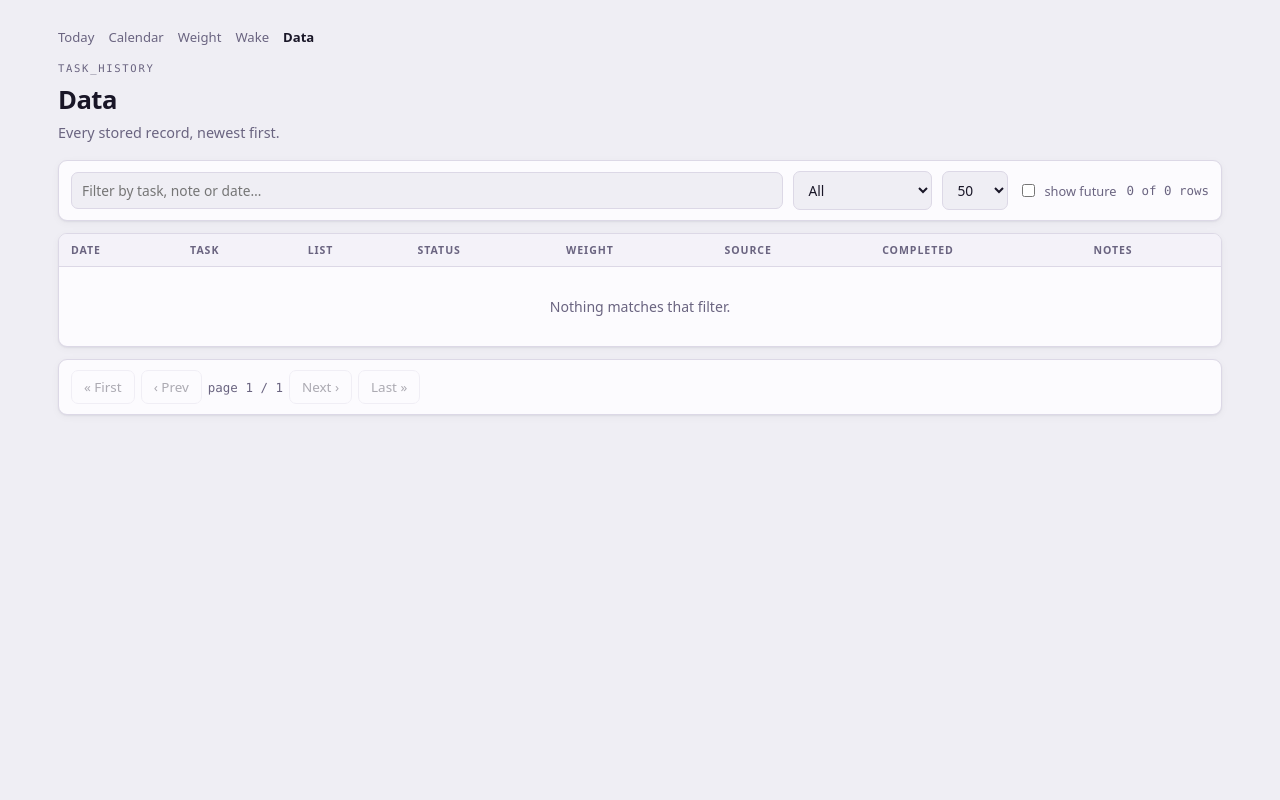
After one commit to alexrao2000/stellar, a FastAPI app: page /data in a window 1280 px wide. The commit adds this page. Run offline with FastAPI, Linux system fonts and the light colour scheme; data that the repository does not hold is empty.

Commit message:
feat: bring the wake chart and data table into the app
Two of the three remaining Streamlit views, now reading task_history instead of
the old tables. That matters: dashboard/app.py reads weight_log, wake_up_log and
task_completions, so it shows the pre-reconciliation picture -- none of the 607
corrected weights, none of the supplied days, and nothing recorded through the
app since.

/wake and /weight share one template. Both are a day-keyed series with the same
stats and chart, differing only in labels, units and formatting, so
weight_log.html became series_chart.html driven by a config block rather than a
second 500-line near-copy. /api/wake gained a `w` field so both series read
identically; `time` stays for anything hitting the endpoint directly.

/data is a filterable, paginated table over the whole record -- text filter,
completion filter, page size.

Three things caught by looking at the rendered pages rather than the status
codes:

- The wake chart was upside down. I had inverted the y-axis on the theory it
  matched the old dashboard, which put midnight at the top and contradicted the
  page's own "lower is earlier" caption. The default orientation already does
  what the caption says; the inversion was simply wrong.
- The wake stats read "Lowest 00:53 / Highest 22:00", which is meaningless for
  clock times. Now "Earliest" and "Latest riser", and the footer no longer
  claims to be rendering weigh-ins from weight_log.
- /data opened on 2026-09-30 -- days are materialised ahead, so "newest first"
  led with a wall of empty placeholders. Future days are hidden behind a
  checkbox now, and the cutoff uses local date parts so today does not vanish
  each evening.

Static builder follows the rename and passes its own config; verified it still
produces a working page.

Co-Authored-By: Claude Opus 5 <noreply@anthropic.com>

```diff
--- a/scripts/templates/calendar_view.html
+++ b/scripts/templates/calendar_view.html
@@ -191,7 +191,7 @@ footer.foot b { color: var(--ink); font-weight: 600; }
 </style>
 
 <div class="wrap">
-  <nav class="appnav"><a href="/">Today</a><a class="here" href="/calendar">Calendar</a><a href="/weight">Weight</a></nav>
+  <nav class="appnav"><a href="/">Today</a><a class="here" href="/calendar">Calendar</a><a href="/weight">Weight</a><a href="/wake">Wake</a><a href="/data">Data</a></nav>
   <p class="eyebrow">Reconciled &middot; Takeout base + Supabase weights</p>
   <h1>Task Calendar</h1>
   <p class="sub">Every task by day. Faded means done; vibrant means missed. Hover any tile for its notes and full record.</p>
--- /dev/null
+++ b/scripts/templates/data_table.html
@@ -0,0 +1,248 @@
+<title>Data</title>
+<style>
+:root {
+  --bg: #EFEEF4; --surface: #FCFBFE; --surface-2: #F4F2F9;
+  --ink: #191627; --ink-muted: #6A6480; --rule: #DCD8E6;
+  --done: #4C6E43; --miss: #A33A28; --accent: #6D4AC4;
+  --shadow: 0 1px 2px rgba(25,22,39,.06), 0 2px 8px rgba(25,22,39,.04);
+}
+@media (prefers-color-scheme: dark) {
+  :root {
+    --bg: #131019; --surface: #1B1826; --surface-2: #232032;
+    --ink: #EBE8F5; --ink-muted: #948DAD; --rule: #2E2A3D;
+    --done: #8FBF7F; --miss: #E3806B; --accent: #8B63E8;
+    --shadow: 0 1px 2px rgba(0,0,0,.5), 0 2px 10px rgba(0,0,0,.3);
+  }
+}
+:root[data-theme="dark"] {
+  --bg: #131019; --surface: #1B1826; --surface-2: #232032;
+  --ink: #EBE8F5; --ink-muted: #948DAD; --rule: #2E2A3D;
+  --done: #8FBF7F; --miss: #E3806B; --accent: #8B63E8;
+  --shadow: 0 1px 2px rgba(0,0,0,.5), 0 2px 10px rgba(0,0,0,.3);
+}
+:root[data-theme="light"] {
+  --bg: #EFEEF4; --surface: #FCFBFE; --surface-2: #F4F2F9;
+  --ink: #191627; --ink-muted: #6A6480; --rule: #DCD8E6;
+  --done: #4C6E43; --miss: #A33A28; --accent: #6D4AC4;
+  --shadow: 0 1px 2px rgba(25,22,39,.06), 0 2px 8px rgba(25,22,39,.04);
+}
+
+* { box-sizing: border-box; }
+html, body {
+  margin: 0; padding: 0; background: var(--bg); color: var(--ink);
+  font-family: system-ui, -apple-system, "Segoe UI", sans-serif;
+  -webkit-font-smoothing: antialiased;
+}
+.mono {
+  font-family: ui-monospace, "SF Mono", Menlo, Consolas, monospace;
+  font-variant-numeric: tabular-nums;
+}
+.wrap { max-width: 1200px; margin: 0 auto; padding: 28px 18px 64px; }
+
+.eyebrow {
+  font-family: ui-monospace, Menlo, monospace; font-size: .66rem;
+  letter-spacing: .16em; text-transform: uppercase; color: var(--ink-muted); margin: 0 0 8px;
+}
+h1 { font-size: 1.6rem; font-weight: 700; letter-spacing: -.02em; margin: 0 0 6px; }
+.sub { color: var(--ink-muted); font-size: .9rem; margin: 0; }
+.appnav { display: flex; gap: 14px; margin: 0 0 16px; font-size: .82rem; }
+.appnav a { color: var(--ink-muted); text-decoration: none; }
+.appnav a:hover { color: var(--ink); text-decoration: underline; }
+.appnav a.here { color: var(--ink); font-weight: 600; }
+
+.bar {
+  display: flex; align-items: center; gap: 10px; flex-wrap: wrap;
+  margin: 18px 0 12px; padding: 10px 12px;
+  background: var(--surface); border: 1px solid var(--rule); border-radius: 9px;
+  box-shadow: var(--shadow);
+}
+.bar input[type="search"], .bar select {
+  font: inherit; font-size: .86rem; padding: 8px 10px; border-radius: 7px;
+  border: 1px solid var(--rule); background: var(--bg); color: var(--ink);
+}
+.bar input[type="search"] { flex: 1; min-width: 160px; }
+.count { margin-left: auto; font-size: .78rem; color: var(--ink-muted);
+  font-family: ui-monospace, Menlo, monospace; }
+.pager { display: flex; gap: 6px; align-items: center; }
+.pager button {
+  border: 1px solid var(--rule); background: var(--surface); color: var(--ink);
+  font: inherit; font-size: .84rem; padding: 7px 12px; border-radius: 7px; cursor: pointer;
+}
+.pager button:disabled { opacity: .35; cursor: default; }
+button:focus-visible, input:focus-visible, select:focus-visible {
+  outline: 2px solid var(--accent); outline-offset: 2px;
+}
+
+.tablewrap {
+  background: var(--surface); border: 1px solid var(--rule); border-radius: 9px;
+  box-shadow: var(--shadow); overflow-x: auto;
+}
+table { border-collapse: collapse; width: 100%; font-size: .84rem; }
+th, td {
+  text-align: left; padding: 9px 12px; border-bottom: 1px solid var(--rule);
+  vertical-align: top; white-space: nowrap;
+}
+th {
+  position: sticky; top: 0; background: var(--surface-2); z-index: 1;
+  font-size: .66rem; letter-spacing: .09em; text-transform: uppercase;
+  color: var(--ink-muted); font-weight: 700;
+}
+tbody tr:last-child td { border-bottom: none; }
+tbody tr:hover { background: var(--surface-2); }
+td.notes { white-space: pre-wrap; max-width: 420px; font-size: .78rem;
+  font-family: ui-monospace, Menlo, monospace; color: var(--ink-muted); }
+.pill {
+  display: inline-block; padding: 1px 8px; border-radius: 999px;
+  font-size: .68rem; font-weight: 700;
+}
+.pill.done { color: var(--done); background: color-mix(in srgb, var(--done) 16%, transparent); }
+.pill.miss { color: var(--miss); background: color-mix(in srgb, var(--miss) 16%, transparent); }
+.empty { padding: 30px; text-align: center; color: var(--ink-muted); font-size: .88rem; }
+</style>
+
+<div class="wrap">
+  <nav class="appnav">
+    <a href="/">Today</a><a href="/calendar">Calendar</a>
+    <a href="/weight">Weight</a><a href="/wake">Wake</a>
+    <a class="here" href="/data">Data</a>
+  </nav>
+
+  <p class="eyebrow">task_history</p>
+  <h1>Data</h1>
+  <p class="sub">Every stored record, newest first.</p>
+
+  <div class="bar">
+    <input type="search" id="q" placeholder="Filter by task, note or date…" aria-label="Filter">
+    <select id="status" aria-label="Status">
+      <option value="">All</option>
+      <option value="done">Completed</option>
+      <option value="miss">Not completed</option>
+    </select>
+    <select id="size" aria-label="Rows per page">
+      <option>50</option><option>100</option><option>200</option>
+    </select>
+    <label style="font-size:.8rem;color:var(--ink-muted);display:flex;gap:6px;align-items:center">
+      <input type="checkbox" id="future"> show future
+    </label>
+    <span class="count mono" id="count"></span>
+  </div>
+
+  <div class="tablewrap">
+    <table>
+      <thead><tr>
+        <th>Date</th><th>Task</th><th>List</th><th>Status</th>
+        <th>Weight</th><th>Source</th><th>Completed</th><th>Notes</th>
+      </tr></thead>
+      <tbody id="rows"></tbody>
+    </table>
+  </div>
+
+  <div class="bar" style="margin-top:12px">
+    <div class="pager">
+      <button id="first" type="button">&laquo; First</button>
+      <button id="prev" type="button">&lsaquo; Prev</button>
+      <span class="count mono" id="page"></span>
+      <button id="next" type="button">Next &rsaquo;</button>
+      <button id="last" type="button">Last &raquo;</button>
+    </div>
+  </div>
+</div>
+
+<script id="bootstrap" type="application/json">__BOOTSTRAP__</script>
+<script>
+(function () {
+  var BOOT = JSON.parse(document.getElementById('bootstrap').textContent);
+  var ALL = [], view = [], page = 0;
+
+  /* Days are materialised ahead of time, so the table would otherwise open on a
+     wall of empty placeholder rows months out. Hide anything past today unless
+     asked; local parts, not UTC, or the current day disappears each evening. */
+  var now = new Date();
+  var TODAY = now.getFullYear() + '-' +
+    String(now.getMonth() + 1).padStart(2, '0') + '-' +
+    String(now.getDate()).padStart(2, '0');
+
+  function esc(s) {
+    return String(s).replace(/[&<>"']/g, function (c) {
+      return { '&': '&amp;', '<': '&lt;', '>': '&gt;', '"': '&quot;', "'": '&#39;' }[c];
+    });
+  }
+  function size() { return Number(document.getElementById('size').value); }
+
+  function applyFilters() {
+    var q = document.getElementById('q').value.trim().toLowerCase();
+    var st = document.getElementById('status').value;
+    var showFuture = document.getElementById('future').checked;
+    view = ALL.filter(function (r) {
+      if (!showFuture && r.day > TODAY) return false;
+      if (st === 'done' && !r.is_completed) return false;
+      if (st === 'miss' && r.is_completed) return false;
+      if (!q) return true;
+      return (r.day + ' ' + r.title + ' ' + (r.list_title || '') + ' ' +
+              (r.notes || '')).toLowerCase().indexOf(q) !== -1;
+    });
+    page = 0;
+    render();
+  }
+
+  function render() {
+    var n = size();
+    var pages = Math.max(1, Math.ceil(view.length / n));
+    page = Math.min(Math.max(0, page), pages - 1);
+    var slice = view.slice(page * n, page * n + n);
+
+    document.getElementById('rows').innerHTML = slice.length
+      ? slice.map(function (r) {
+          var w = r.weight_lbs === null || r.weight_lbs === undefined
+            ? '' : Number(r.weight_lbs).toFixed(1);
+          return '<tr>' +
+            '<td class="mono">' + esc(r.day) + '</td>' +
+            '<td>' + esc(r.title) + '</td>' +
+            '<td>' + esc(r.list_title || '') + '</td>' +
+            '<td><span class="pill ' + (r.is_completed ? 'done">Done' : 'miss">Not done') +
+              '</span></td>' +
+            '<td class="mono">' + w + '</td>' +
+            '<td class="mono">' + esc(r.weight_source || '') + '</td>' +
+            '<td class="mono">' + esc((r.completed_at || '').replace('T', ' ').slice(0, 16)) + '</td>' +
+            '<td class="notes">' + esc(r.notes || '') + '</td>' +
+          '</tr>';
+        }).join('')
+      : '<tr><td colspan="8" class="empty">Nothing matches that filter.</td></tr>';
+
+    document.getElementById('count').textContent =
+      view.length.toLocaleString() + ' of ' + ALL.length.toLocaleString() + ' rows';
+    document.getElementById('page').textContent = 'page ' + (page + 1) + ' / ' + pages;
+    document.getElementById('first').disabled = page === 0;
+    document.getElementById('prev').disabled = page === 0;
+    document.getElementById('next').disabled = page >= pages - 1;
+    document.getElementById('last').disabled = page >= pages - 1;
+  }
+
+  ['q', 'status', 'size', 'future'].forEach(function (id) {
+    document.getElementById(id).addEventListener('input', applyFilters);
+  });
+  document.getElementById('first').addEventListener('click', function () { page = 0; render(); });
+  document.getElementById('prev').addEventListener('click', function () { page--; render(); });
+  document.getElementById('next').addEventListener('click', function () { page++; render(); });
+  document.getElementById('last').addEventListener('click', function () {
+    page = Math.ceil(view.length / size()) - 1; render();
+  });
+
+  fetch(BOOT.endpoint, { headers: BOOT.headers || {} })
+    .then(function (r) {
+      if (!r.ok) throw new Error('HTTP ' + r.status);
+      return r.json();
+    })
+    .then(function (data) {
+      /* Newest first: the rows you just recorded are the ones you want to see. */
+      ALL = data.slice().sort(function (a, b) {
+        return a.day < b.day ? 1 : a.day > b.day ? -1 : a.title.localeCompare(b.title);
+      });
+      applyFilters();
+    })
+    .catch(function (e) {
+      document.getElementById('rows').innerHTML =
+        '<tr><td colspan="8" class="empty">Could not load: ' + esc(e.message) + '</td></tr>';
+    });
+})();
+</script>
--- a/scripts/templates/today.html
+++ b/scripts/templates/today.html
@@ -156,7 +156,7 @@ input:focus-visible, button:focus-visible { outline: 2px solid var(--todo-bg); o
       <input type="date" id="pick" aria-label="Jump to a date">
       <button class="step wide" id="go-today" type="button">Today</button>
     </div>
-    <nav class="appnav"><a class="here" href="/">Today</a><a href="/calendar">Calendar</a><a href="/weight">Weight</a><a href="/docs">API</a></nav>
+    <nav class="appnav"><a class="here" href="/">Today</a><a href="/calendar">Calendar</a><a href="/weight">Weight</a><a href="/wake">Wake</a><a href="/data">Data</a><a href="/docs">API</a></nav>
   </header>
 
   <div class="card">
--- a/src/server.py
+++ b/src/server.py
@@ -135,7 +135,9 @@ def api_wake() -> list[dict]:
             continue
         parsed = parse_wake_up(r["notes"])
         if parsed:
-            out.append({"d": r["day"], "time": parsed[0], "minutes": parsed[1]})
+            # `w` so the shared chart can read both series without branching;
+            # `time` is kept for anything reading this endpoint directly.
+            out.append({"d": r["day"], "time": parsed[0], "w": parsed[1]})
     return out
 
 
@@ -403,10 +405,60 @@ def page_calendar() -> str:
     })
 
 
+# Both series render through scripts/templates/series_chart.html. They differ
+# only in labels, units and axis direction, so the differences live here rather
+# than in a second copy of a 500-line template.
+WEIGHT_CFG = {
+    "title": "Weight Log",
+    "eyebrow": "task_history \u00b7 weight",
+    "sub": "Every weigh-in on record, read from the reconciled data.",
+    "unit": "lbs",
+    "format": "number",
+    "invert": False,
+    "legend": "Daily",
+    "noun": "weigh-ins",
+}
+
+WAKE_CFG = {
+    "title": "Wake-up Time",
+    "eyebrow": "task_history \u00b7 wake up",
+    "sub": "When the day started. Lower on the chart is earlier.",
+    "unit": "",
+    "format": "time",
+    # No inversion. The default already places smaller values lower, which is
+    # exactly "lower is earlier"; inverting put midnight at the top and
+    # contradicted the caption.
+    "invert": False,
+    "legend": "Daily",
+    "noun": "mornings",
+    "statLabels": {
+        "lbl-start": "First",
+        "lbl-low": "Earliest",
+        "lbl-high": "Latest riser",
+    },
+}
+
+
 @app.get("/weight", response_class=HTMLResponse)
 def page_weight() -> str:
-    return _render("weight_log.html", {
+    return _render("series_chart.html", {
         "mode": "live", "endpoint": "/api/weights", "headers": {}, "paged": False,
+        "cfg": WEIGHT_CFG,
+    })
+
+
+@app.get("/wake", response_class=HTMLResponse)
+def page_wake() -> str:
+    return _render("series_chart.html", {
+        "mode": "live", "endpoint": "/api/wake", "headers": {}, "paged": False,
+        "cfg": WAKE_CFG,
+    })
+
+
+@app.get("/data", response_class=HTMLResponse)
+def page_data() -> str:
+    return _render("data_table.html", {
+        "mode": "live", "endpoint": "/api/task_history", "headers": {}, "paged": False,
     })
 
 
```
Also changed, not shown: scripts/build_weight_page.py (+17 -2 lines), scripts/templates/series_chart.html (renamed from scripts/templates/weight_log.html, +64 -24 lines).
